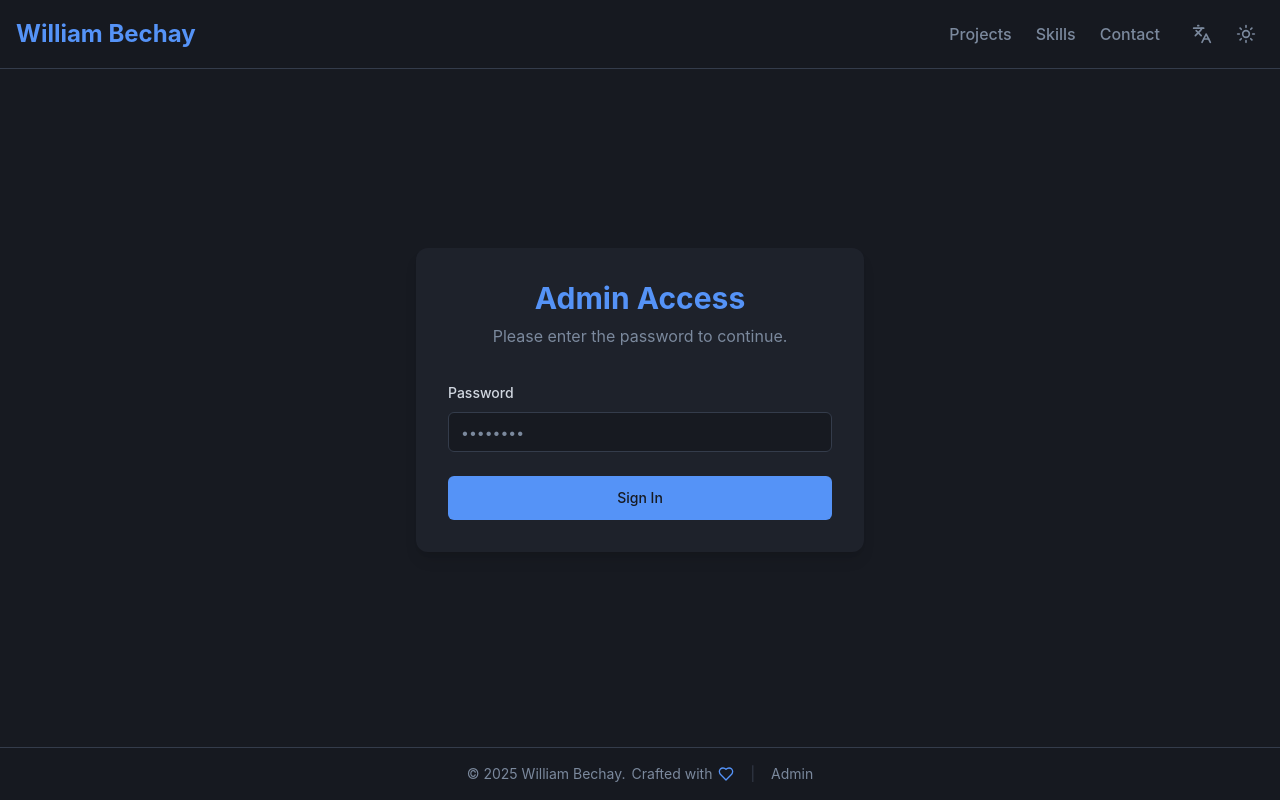
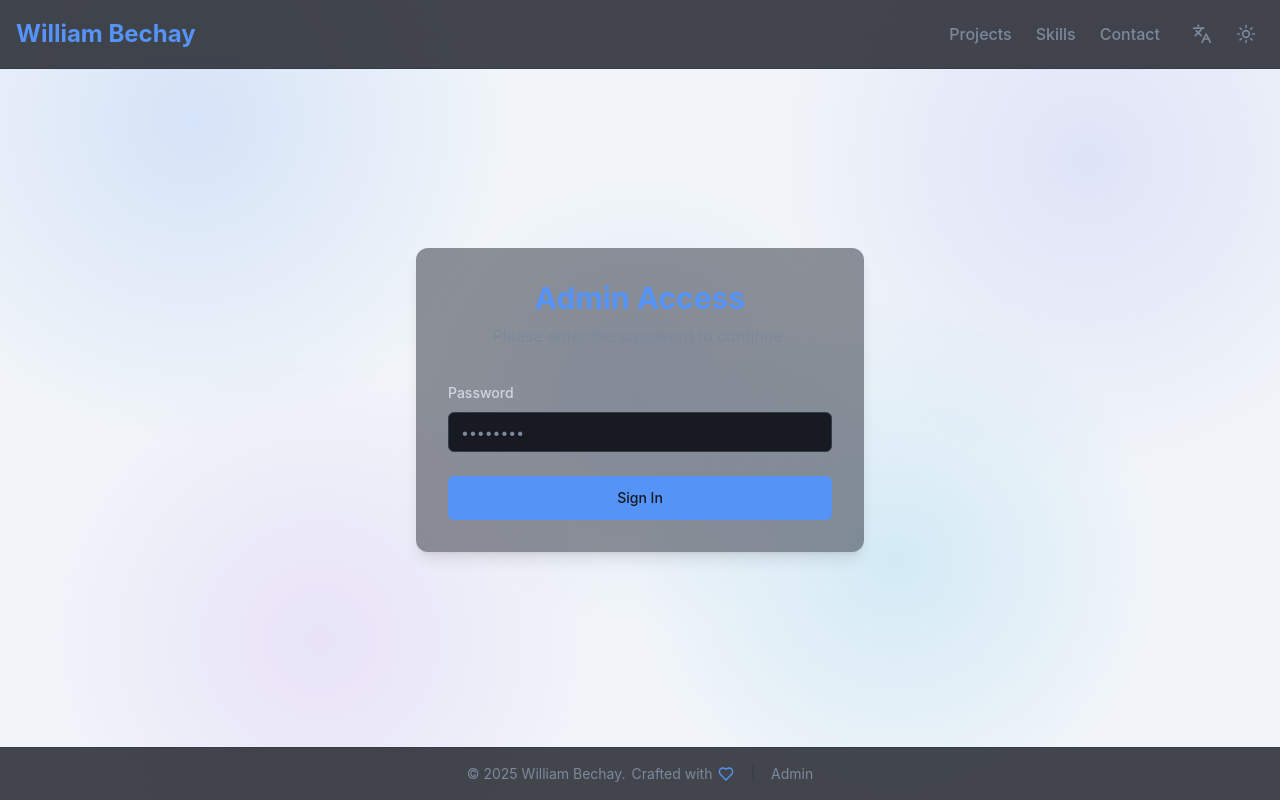
Before and after one commit to WilliamBechay/williambechay, a React (Vite) app: page /admin in a window 1280 px wide. Built offline with nearby package versions, Linux system fonts and the light colour scheme.

Commit message:
Correction du fond avec spots de lumière professionnels

```diff
--- a/src/App.jsx
+++ b/src/App.jsx
@@ -12,7 +12,7 @@ import { SupabaseAuthProvider } from '@/contexts/SupabaseAuthContext';
 
 const AppContent = () => {
   return (
-    <div className="min-h-screen bg-background text-foreground transition-colors duration-300 flex flex-col">
+    <div className="min-h-screen text-foreground transition-colors duration-300 flex flex-col">
       <Header />
       <main className="flex-grow overflow-x-hidden pt-16">
         <Routes>
--- a/src/index.css
+++ b/src/index.css
@@ -59,18 +59,12 @@
     font-family: 'Inter', -apple-system, BlinkMacSystemFont, 'Segoe UI', 'Roboto', 'Oxygen', 'Ubuntu', 'Cantarell', sans-serif;
     position: relative;
     min-height: 100vh;
+    overflow-x: hidden;
   }
 
-  /* Mode clair - Effet glassmorphism */
+  /* Mode clair - Fond avec spots de lumière */
   body:not(.dark) {
-    background: linear-gradient(135deg,
-      #e0f2fe 0%,
-      #dbeafe 20%,
-      #e0e7ff 40%,
-      #f3e8ff 60%,
-      #fce7f3 80%,
-      #fee2e2 100%
-    );
+    background: #f1f5f9;
     background-attachment: fixed;
   }
 
@@ -82,37 +76,18 @@
     width: 100%;
     height: 100%;
     background:
-      radial-gradient(circle at 15% 20%, rgba(59, 130, 246, 0.12) 0%, transparent 40%),
-      radial-gradient(circle at 85% 30%, rgba(168, 85, 247, 0.08) 0%, transparent 40%),
-      radial-gradient(circle at 50% 80%, rgba(236, 72, 153, 0.06) 0%, transparent 45%);
-    backdrop-filter: blur(80px);
+      radial-gradient(circle at 15% 15%, rgba(59, 130, 246, 0.15) 0%, transparent 25%),
+      radial-gradient(circle at 85% 20%, rgba(99, 102, 241, 0.12) 0%, transparent 25%),
+      radial-gradient(circle at 70% 70%, rgba(14, 165, 233, 0.13) 0%, transparent 25%),
+      radial-gradient(circle at 25% 80%, rgba(168, 85, 247, 0.11) 0%, transparent 25%),
+      radial-gradient(circle at 50% 50%, rgba(59, 130, 246, 0.08) 0%, transparent 30%);
     pointer-events: none;
     z-index: 0;
   }
 
-  body:not(.dark)::after {
-    content: '';
-    position: fixed;
-    top: 0;
-    left: 0;
-    width: 100%;
-    height: 100%;
-    background: rgba(255, 255, 255, 0.3);
-    backdrop-filter: blur(100px);
-    pointer-events: none;
-    z-index: 0;
-  }
-
-  /* Mode sombre - Effet glassmorphism */
+  /* Mode sombre - Fond avec spots de lumière */
   body.dark {
-    background: linear-gradient(135deg,
-      #0c1222 0%,
-      #1a1f35 20%,
-      #0f172a 40%,
-      #1e1b4b 60%,
-      #1e293b 80%,
-      #0f172a 100%
-    );
+    background: #0f172a;
     background-attachment: fixed;
   }
 
@@ -124,50 +99,22 @@
     width: 100%;
     height: 100%;
     background:
-      radial-gradient(circle at 20% 25%, rgba(59, 130, 246, 0.18) 0%, transparent 35%),
-      radial-gradient(circle at 80% 35%, rgba(139, 92, 246, 0.15) 0%, transparent 35%),
-      radial-gradient(circle at 40% 75%, rgba(14, 165, 233, 0.12) 0%, transparent 40%),
-      radial-gradient(circle at 70% 70%, rgba(168, 85, 247, 0.10) 0%, transparent 40%);
-    backdrop-filter: blur(80px);
+      radial-gradient(circle at 20% 20%, rgba(59, 130, 246, 0.25) 0%, transparent 25%),
+      radial-gradient(circle at 80% 15%, rgba(139, 92, 246, 0.20) 0%, transparent 25%),
+      radial-gradient(circle at 65% 75%, rgba(14, 165, 233, 0.22) 0%, transparent 25%),
+      radial-gradient(circle at 30% 85%, rgba(168, 85, 247, 0.18) 0%, transparent 25%),
+      radial-gradient(circle at 50% 50%, rgba(59, 130, 246, 0.12) 0%, transparent 35%);
     pointer-events: none;
     z-index: 0;
   }
 
-  body.dark::after {
-    content: '';
-    position: fixed;
-    top: 0;
-    left: 0;
-    width: 100%;
-    height: 100%;
-    background: rgba(15, 23, 42, 0.4);
-    backdrop-filter: blur(100px);
-    pointer-events: none;
-    z-index: 0;
-  }
-
-  /* S'assurer que le contenu est au-dessus de l'effet glassmorphism */
+  /* S'assurer que le contenu est au-dessus des spots */
   #root {
     position: relative;
     z-index: 1;
   }
 }
 
-@layer utilities {
-  /* Classe utilitaire pour effet glassmorphism sur les composants */
-  .glass {
-    background: rgba(255, 255, 255, 0.1);
-    backdrop-filter: blur(10px);
-    border: 1px solid rgba(255, 255, 255, 0.2);
-  }
-
-  .dark .glass {
-    background: rgba(15, 23, 42, 0.3);
-    backdrop-filter: blur(10px);
-    border: 1px solid rgba(255, 255, 255, 0.1);
-  }
-}
-
 html {
   scroll-behavior: smooth;
 }
```
